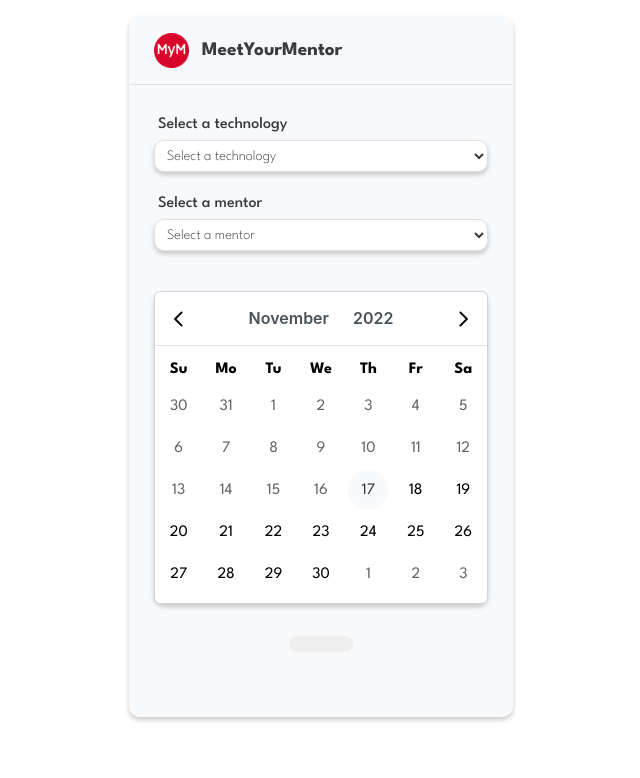
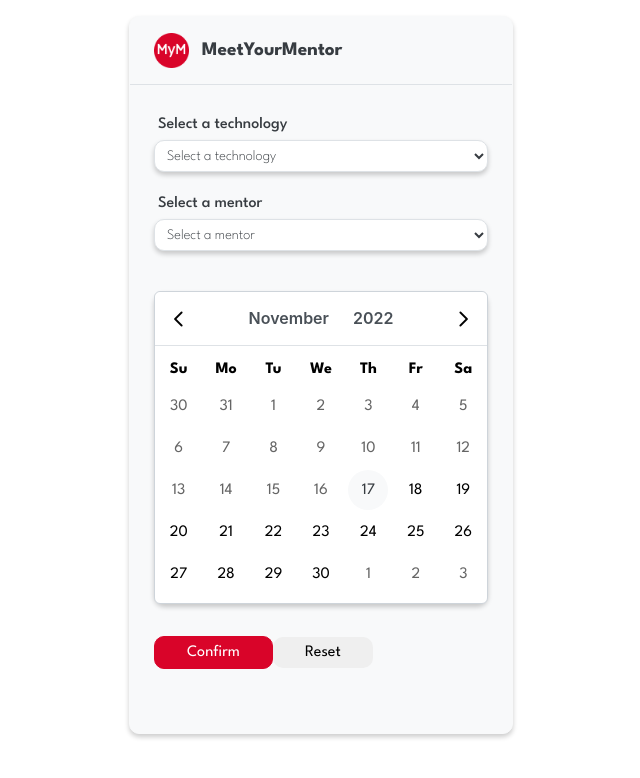
Before and after one commit to SaadiaELF/MeetYourBuddy, a React (Create React App) app: page / in a window 1280 px wide. Shown: the top 778 px of the page, without its empty margins (319-959 px from the left). Built offline with nearby package versions, Linux system fonts and the light colour scheme.

Commit message:
Added click function for reset btn

```diff
--- a/src/App.js
+++ b/src/App.js
@@ -15,16 +15,16 @@ function App() {
   const [dates, setDates] = useState([new Date()]);
 
   // Handle technologies dropdown select
-  const handleTechnologiesChange = (e) => {
+  function handleTechnologiesChange(e) {
     let filteredMentors = mentorsData.filter((mentor) => {
       return mentor.languages.includes(e.target.value);
     });
     setMentors(filteredMentors);
     setDates([new Date()]);
-  };
+  }
 
   // Handle mentors dropdown select
-  const handleMentorsChange = (e) => {
+  function handleMentorsChange(e) {
     // Initialize date to today's date
     setDates([new Date()]);
 
@@ -43,12 +43,17 @@ function App() {
       });
     setDates(dates);
     setMentors(mentors);
-  };
+  }
+
+  // Handle reset button click
+  function handleResetBtnClick() {
+    setDates([new Date()]);
+    setMentors(mentorsData);
+  }
 
   return (
     <>
       <Card>
-        {" "}
         <Dropdown
           onChange={handleTechnologiesChange}
           name="technologies"
@@ -69,7 +74,14 @@ function App() {
           onChange={setDates}
           value={dates}
         />
-        <Button />
+        <div className="btn-container">
+          <Button variant="primary" text="Confirm" />
+          <Button
+            variant="secondary"
+            text="Reset"
+            handleClick={handleResetBtnClick}
+          />
+        </div>
       </Card>
     </>
   );
```
